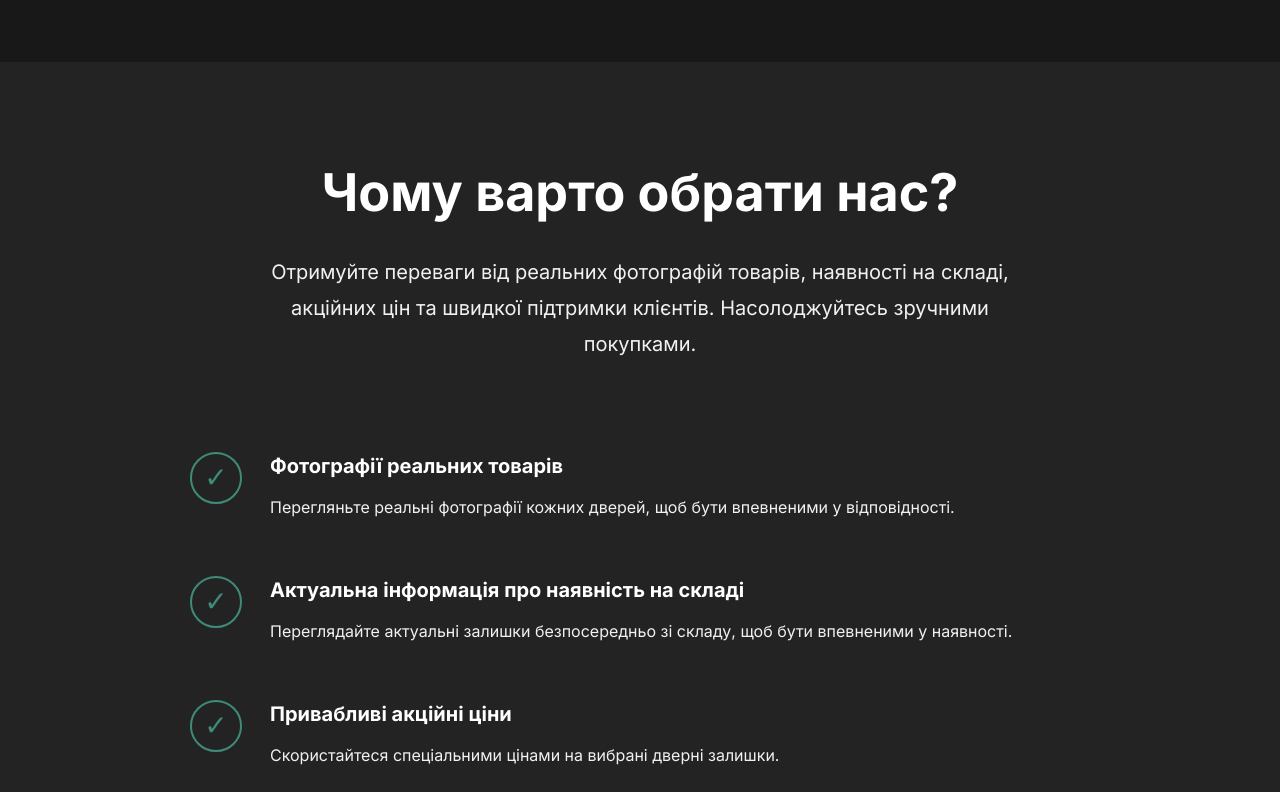
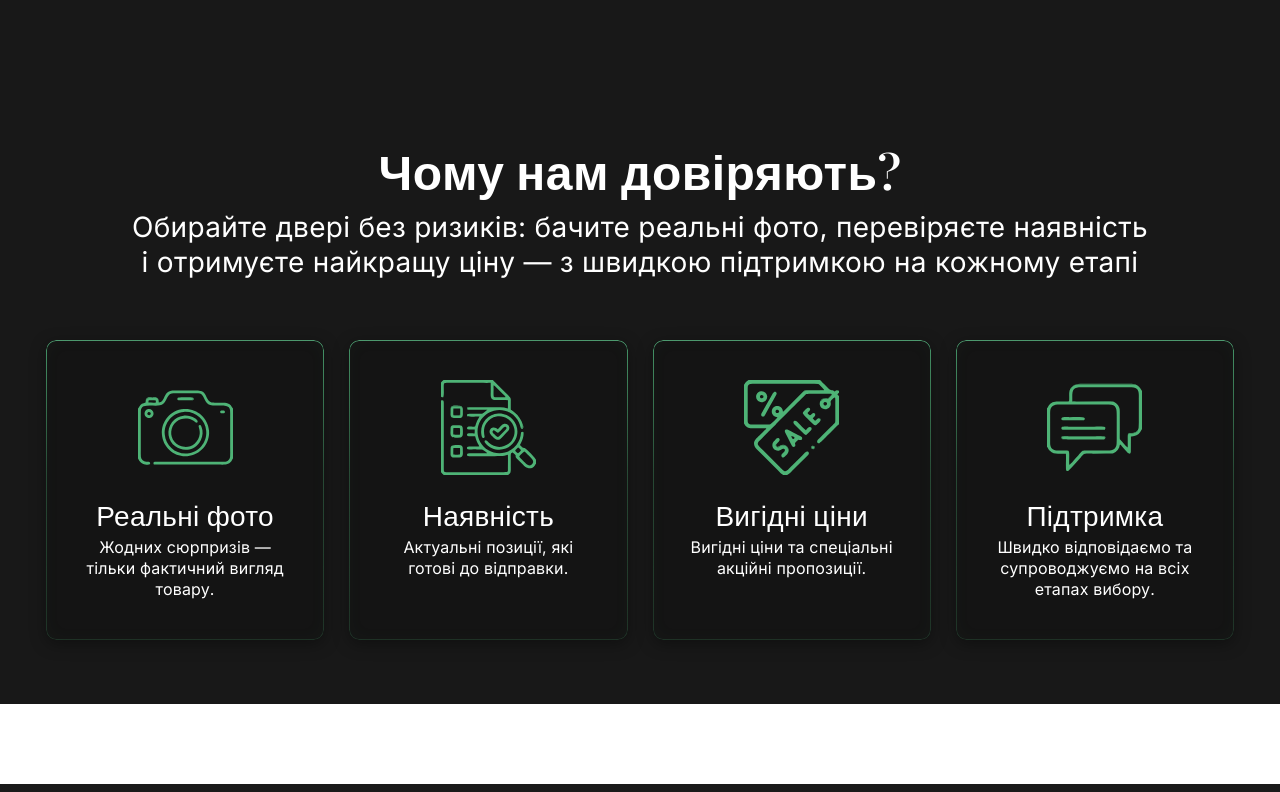
Before and after one commit to Sensei8760/ldk-partner-lviv, a Next.js app: page / in a window 1280 px wide. Shown: the part 1548-2340 px from the top of the page. Built offline with nearby package versions, Linux system fonts and the light colour scheme; a web font is replaced by a local one.

Commit message:
add section trust

```diff
--- a/app/page.tsx
+++ b/app/page.tsx
@@ -1,13 +1,13 @@
 import Hero from '@/components/hero/Hero';
-import WhyUs from '@/components/WhyUs/WhyUs';
 import AboutUs from '@/components/AboutUs/AboutUs';
+import Trust from '@/components/Trust/Trust';
 
 export default function HomePage() {
   return (
     <main>
       <Hero />
       <AboutUs />
-      <WhyUs />
+      <Trust />
     </main>
   );
 }
--- /dev/null
+++ b/components/Trust/Trust.module.css
@@ -0,0 +1,190 @@
+.section {
+    width: 100%;
+    background-color: #181818;
+    padding: 64px 0 64px;
+}
+
+.container {
+    max-width: 1440px;
+    margin: 0 auto;
+    padding: 0 46px;
+}
+
+.title {
+    padding-top: 16px;
+    margin-bottom: 12px;
+    text-align: center;
+    color: #fff;
+    font-family: var(--second-family);
+    font-weight: 600;
+    font-size: 48px;
+    line-height: 117%;
+    letter-spacing: 0.01em;
+}
+
+.subtitle {
+    margin-bottom: 60px;
+    text-align: center;
+    color: #fff;
+    font-family: var(--font-family);
+    font-weight: 400;
+    line-height: 125%;
+    letter-spacing: 0.01em;
+        font-size: 28px;
+}
+
+.cards {
+    display: grid;
+    grid-template-columns: repeat(4, 1fr);
+    gap: 25px;
+}
+
+.card {
+    position: relative;
+    min-height: 298px;
+    border-radius: 10px;
+    background: rgba(0, 0, 0, 0.18);
+    box-shadow:
+        inset 0 1px 0 rgba(255, 255, 255, 0.025),
+        0 4px 16px rgba(0, 0, 0, 0.35);
+    padding: 40px 35px;
+    display: flex;
+    flex-direction: column;
+    align-items: center;
+    text-align: center;
+    overflow: hidden;
+}
+.card::before {
+    content: "";
+    position: absolute;
+    inset: 0;
+    border-radius: inherit;
+    padding: 1px;
+    background: linear-gradient(180deg,
+            rgba(110, 255, 173, 0.55) 0%,
+            rgba(78, 179, 118, 0.34) 45%,
+            rgba(78, 179, 118, 0.18) 100%);
+    -webkit-mask:
+        linear-gradient(#fff 0 0) content-box,
+        linear-gradient(#fff 0 0);
+    mask:
+        linear-gradient(#fff 0 0) content-box,
+        linear-gradient(#fff 0 0);
+    -webkit-mask-composite: xor;
+    mask-composite: exclude;
+    pointer-events: none;
+}
+
+.card::after {
+    content: "";
+    position: absolute;
+    inset: 0;
+    border-radius: inherit;
+    box-shadow:
+        inset 0 0 18px rgba(78, 179, 118, 0.035),
+        inset 0 1px 0 rgba(255, 255, 255, 0.03);
+    pointer-events: none;
+}
+
+.iconWrap {
+    margin-bottom: 24px;
+    display: flex;
+    align-items: center;
+    justify-content: center;
+}
+
+.icon {
+    width: 95px;
+    height: 95px;
+    fill: #4EB376;
+    color: #4EB376;
+}
+
+.cardTitle {
+    margin-bottom: 6px;
+    color: #fff;
+    font-family: var(--second-family);
+    line-height: 117%;
+    letter-spacing: 0.01em;
+        font-weight: 400;
+        font-size: 28px;
+        text-align: center;
+}
+
+.cardText {
+    color: #fff;
+    font-family: var(--font-family);
+    font-weight: 400;
+        font-size: 16px;
+        line-height: 131%;
+        letter-spacing: 0.01em;
+        text-align: center;
+}
+
+@media (max-width: 1200px) {
+    .container {
+        padding: 0 24px;
+    }
+
+    .cards {
+        grid-template-columns: repeat(2, 1fr);
+        gap: 20px;
+    }
+
+    .subtitle {
+        font-size: 22px;
+        margin-bottom: 48px;
+    }
+}
+
+@media (max-width: 768px) {
+    .section {
+        padding-bottom: 48px;
+    }
+
+    .title {
+        font-size: 40px;
+        margin-bottom: 20px;
+    }
+
+    .subtitle {
+        font-size: 18px;
+        margin-bottom: 36px;
+    }
+
+    .cards {
+        grid-template-columns: 1fr;
+    }
+
+    .card {
+        min-height: auto;
+        padding: 28px 20px;
+    }
+
+    .cardTitle {
+        font-size: 24px;
+    }
+
+    .cardText {
+        font-size: 18px;
+    }
+}
+
+@media (max-width: 480px) {
+    .container {
+        padding: 0 16px;
+    }
+
+    .title {
+        font-size: 34px;
+    }
+
+    .subtitle {
+        font-size: 16px;
+    }
+
+    .icon {
+        width: 60px;
+        height: 60px;
+    }
+}
--- /dev/null
+++ b/components/Trust/Trust.tsx
@@ -0,0 +1,55 @@
+import styles from "./Trust.module.css";
+
+const trustItems = [
+  {
+    iconId: "icon-image-11-Vectorized",
+    title: "Реальні фото",
+    text: "Жодних сюрпризів — тільки фактичний вигляд товару.",
+  },
+  {
+    iconId: "icon-image-12-Vectorized",
+    title: "Наявність",
+    text: "Актуальні позиції, які готові до відправки.",
+  },
+  {
+    iconId: "icon-image-9-Vectorized",
+    title: "Вигідні ціни",
+    text: "Вигідні ціни та спеціальні акційні пропозиції.",
+  },
+  {
+    iconId: "icon-image-10-Vectorized",
+    title: "Підтримка",
+    text: "Швидко відповідаємо та супроводжуємо на всіх етапах вибору.",
+  },
+];
+
+export default function Trust() {
+  return (
+    <section className={styles.section}>
+      <div className={styles.container}>
+        <h2 className={styles.title}>Чому нам довіряють?</h2>
+
+        <p className={styles.subtitle}>
+          Обирайте двері без ризиків: бачите реальні фото, перевіряєте наявність
+          <br />
+          і отримуєте найкращу ціну — з швидкою підтримкою на кожному етапі
+        </p>
+
+        <div className={styles.cards}>
+          {trustItems.map((item, index) => (
+            <article key={index} className={styles.card}>
+              <div className={styles.iconWrap}>
+                <svg className={styles.icon}>
+                  <use href={`/icons/symbol-defs.svg#${item.iconId}`} />
+                </svg>
+              </div>
+
+              <h3 className={styles.cardTitle}>{item.title}</h3>
+              <p className={styles.cardText}>{item.text}</p>
+            </article>
+          ))}
+        </div>
+      </div>
+    </section>
+  );
+}
--- a/components/WhyUs/WhyUs.module.css
+++ /dev/null
@@ -1,110 +0,0 @@
-.whyUs {
-    background-color: #232323;
-    color: #ffffff;
-    padding: 100px 20px;
-}
-
-.container {
-    max-width: 900px;
-    margin: 0 auto;
-}
-
-.title {
-    text-align: center;
-    font-size: 52px;
-    font-weight: 700;
-    line-height: 1.2;
-    margin-bottom: 30px;
-}
-
-.subtitle {
-    max-width: 760px;
-    margin: 0 auto 90px;
-    text-align: center;
-    font-size: 20px;
-    line-height: 1.8;
-    color: #f1f1f1;
-}
-
-.list {
-    display: flex;
-    flex-direction: column;
-    gap: 55px;
-}
-
-.item {
-    display: flex;
-    align-items: flex-start;
-    gap: 28px;
-}
-
-.icon {
-    width: 52px;
-    height: 52px;
-    min-width: 52px;
-    border: 2px solid #3e8b79;
-    border-radius: 50%;
-    display: flex;
-    align-items: center;
-    justify-content: center;
-    color: #3e8b79;
-    font-size: 28px;
-    line-height: 1;
-}
-
-.check {
-    transform: translateY(-1px);
-}
-
-.content {
-    flex: 1;
-}
-
-.itemTitle {
-    font-size: 20px;
-    font-weight: 700;
-    line-height: 1.4;
-    margin-bottom: 14px;
-    color: #ffffff;
-}
-
-.itemText {
-    font-size: 16px;
-    line-height: 1.7;
-    color: #f1f1f1;
-    max-width: 760px;
-}
-
-@media (max-width: 768px) {
-    .whyUs {
-        padding: 70px 20px;
-    }
-
-    .title {
-        font-size: 34px;
-    }
-
-    .subtitle {
-        font-size: 18px;
-        margin-bottom: 60px;
-    }
-
-    .item {
-        gap: 18px;
-    }
-
-    .icon {
-        width: 42px;
-        height: 42px;
-        min-width: 42px;
-        font-size: 22px;
-    }
-
-    .itemTitle {
-        font-size: 18px;
-    }
-
-    .itemText {
-        font-size: 15px;
-    }
-}
--- a/components/WhyUs/WhyUs.tsx
+++ /dev/null
@@ -1,47 +0,0 @@
-import styles from './WhyUs.module.css';
-
-const benefits = [
-  {
-    title: 'Фотографії реальних товарів',
-    text: 'Перегляньте реальні фотографії кожних дверей, щоб бути впевненими у відповідності.',
-  },
-  {
-    title: 'Актуальна інформація про наявність на складі',
-    text: 'Переглядайте актуальні залишки безпосередньо зі складу, щоб бути впевненими у наявності.',
-  },
-  {
-    title: 'Привабливі акційні ціни',
-    text: 'Скористайтеся спеціальними цінами на вибрані дверні залишки.',
-  },
-];
-
-export default function WhyUs() {
-  return (
-    <section className={styles.whyUs}>
-      <div className={styles.container}>
-        <h2 className={styles.title}>Чому варто обрати нас?</h2>
-
-        <p className={styles.subtitle}>
-          Отримуйте переваги від реальних фотографій товарів, наявності на
-          складі, акційних цін та швидкої підтримки клієнтів. Насолоджуйтесь
-          зручними покупками.
-        </p>
-
-        <div className={styles.list}>
-          {benefits.map((item, index) => (
-            <div key={index} className={styles.item}>
-              <div className={styles.icon}>
-                <span className={styles.check}>✓</span>
-              </div>
-
-              <div className={styles.content}>
-                <h3 className={styles.itemTitle}>{item.title}</h3>
-                <p className={styles.itemText}>{item.text}</p>
-              </div>
-            </div>
-          ))}
-        </div>
-      </div>
-    </section>
-  );
-}
```
